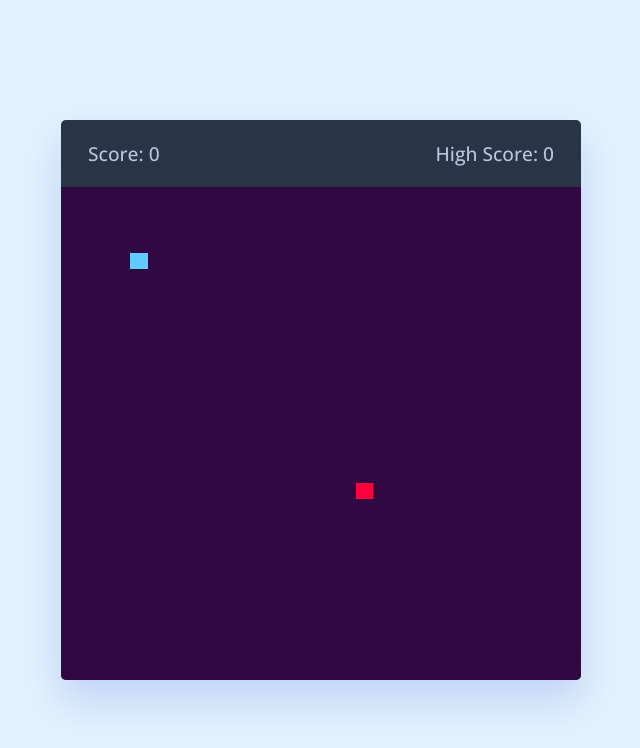
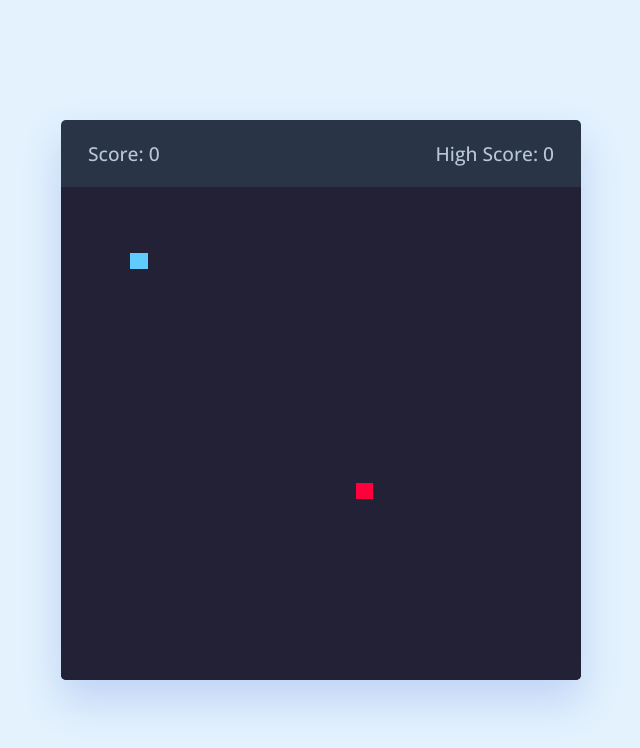
Before and after one commit to Muffin717/snake, a plain HTML site: page index.html in a window 1280 px wide. Shown: the whole page, without its empty margins (319-959 px from the left). Drawn offline with nearby package versions, Linux system fonts and the light colour scheme.

Commit message:
Update style.css

```diff
--- a/style.css
+++ b/style.css
@@ -40,7 +40,7 @@ body{
     height: 100%;
     width: 100%;
     display: grid;
-    background: #300942;
+    background: #232136;
     grid-template: repeat(30, 1fr) / repeat(30, 1fr);
 }
 
```
